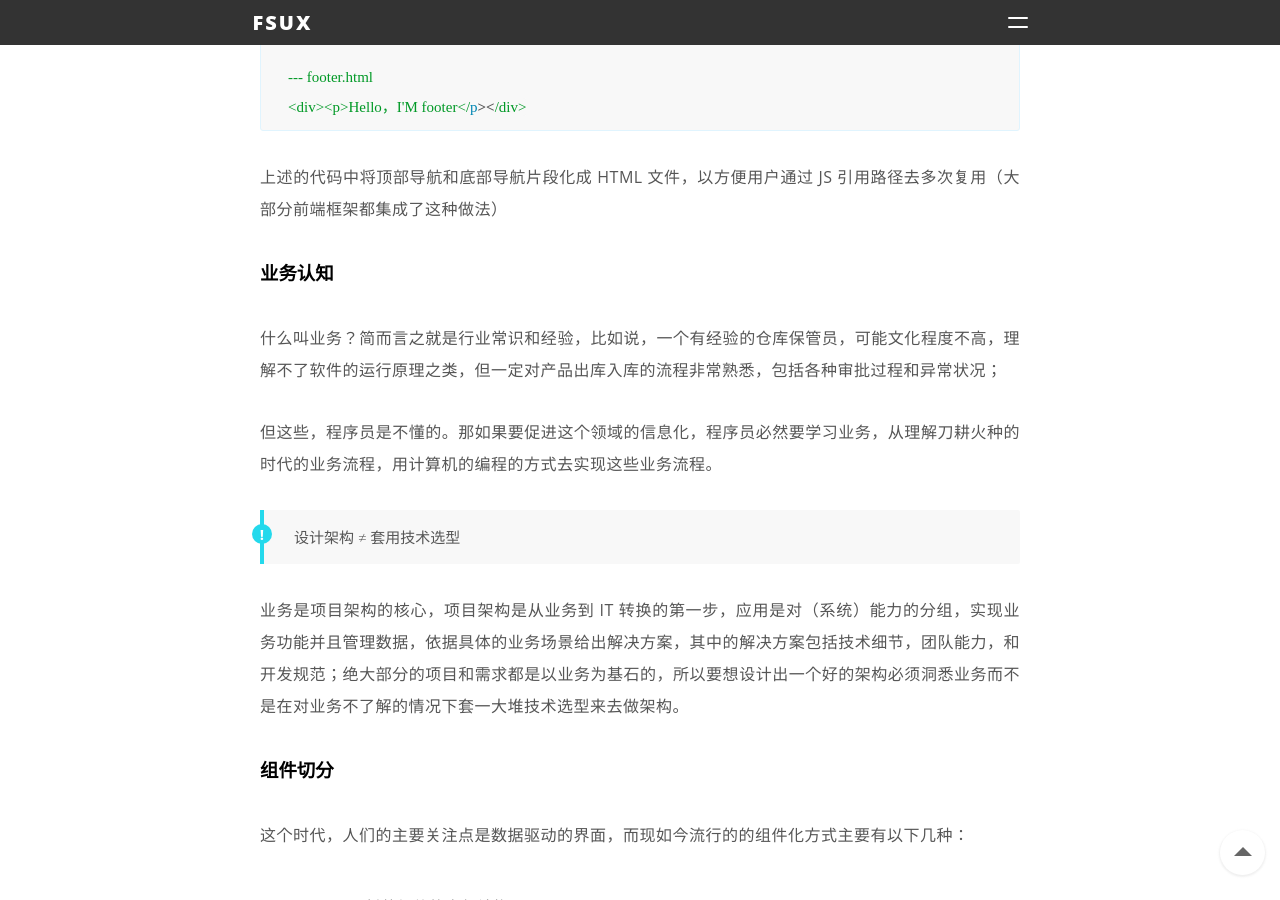
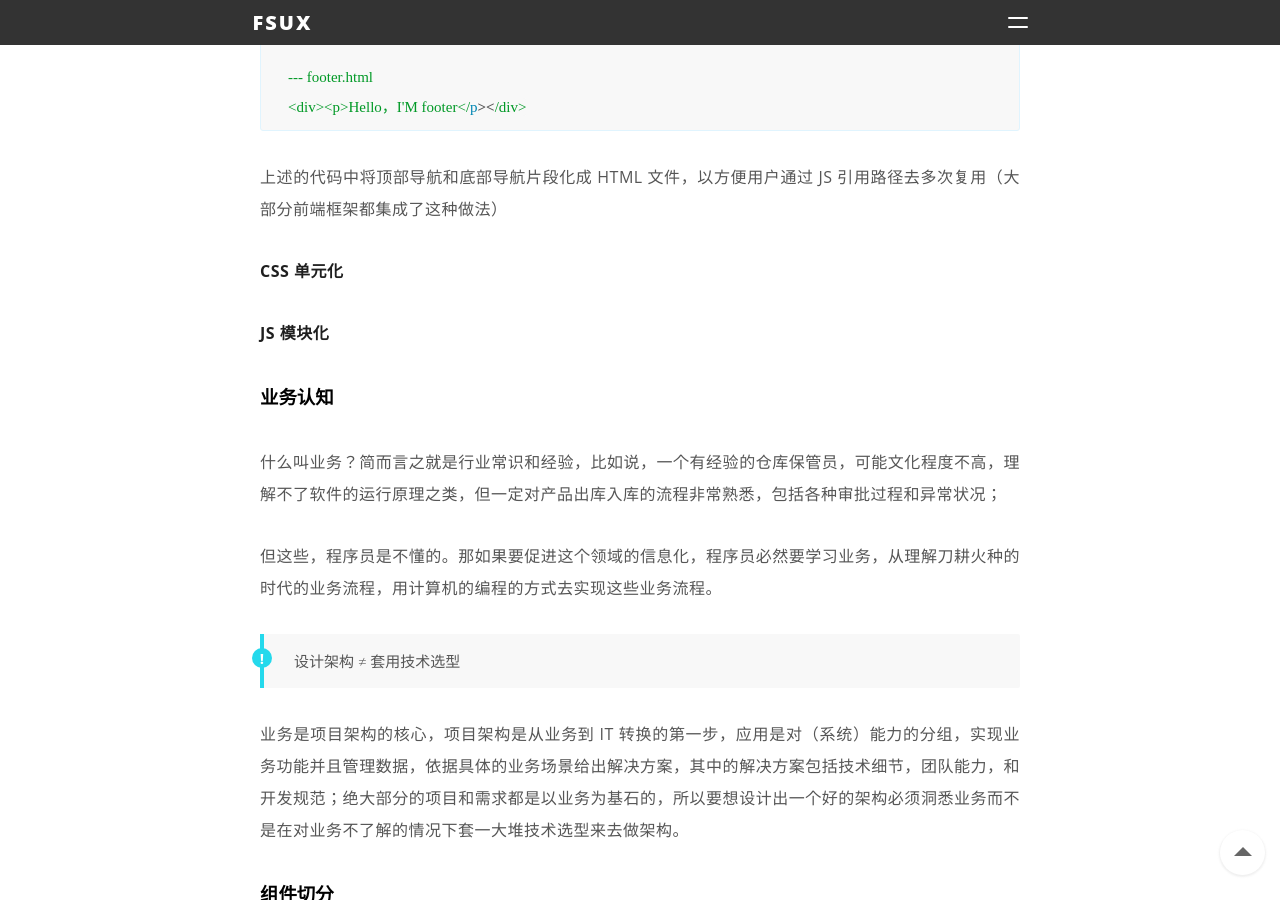
Before and after one commit to Haonancx/Haonancx.github.io, a Jekyll site: the page built from _posts/2017-6-1-Talk-about-component-architecture.markdown, in a window 1280 px wide and 900 px high, scrolled down 5416 px. Built offline with Jekyll 4.4.1, drawn with Linux system fonts in a browser that asks for light colours; nearby versions of some CDN libraries; Markdown is read by kramdown in place of the engine named in the settings; comment, search, counter and statistics services are not loaded.

Commit message:
文章整理

```diff
--- a/_posts/2017-4-13-Front-end-performance-optimization-dom.markdown
+++ b/_posts/2017-4-13-Front-end-performance-optimization-dom.markdown
@@ -97,4 +97,4 @@ HTML 结构优化是对 DOM 结构最直截了当和最高效的方式，可以
 
 有以下几种做法：
 
-1. Display 的值会影响布局，从而影响页面元素位置变化，所以会更改渲染树的结构，即使我们知道 display:none 的时候，DOM 树中虽然能看见它，但其实渲染树中已经不存在了。
+1.Display 的值会影响布局，从而影响页面元素位置变化，所以会更改渲染树的结构，即使我们知道 display:none 的时候，DOM 树中虽然能看见它，但其实渲染树中已经不存在了。
--- a/_posts/2017-6-1-Talk-about-component-architecture.markdown
+++ b/_posts/2017-6-1-Talk-about-component-architecture.markdown
@@ -120,6 +120,10 @@ tags: 随笔 架构 浅谈前端
 {% endhighlight %}
 
 上述的代码中将顶部导航和底部导航片段化成 HTML 文件，以方便用户通过 JS 引用路径去多次复用（大部分前端框架都集成了这种做法）
+
+**CSS 单元化**
+
+**JS 模块化**
 
 #### 业务认知
 
```
